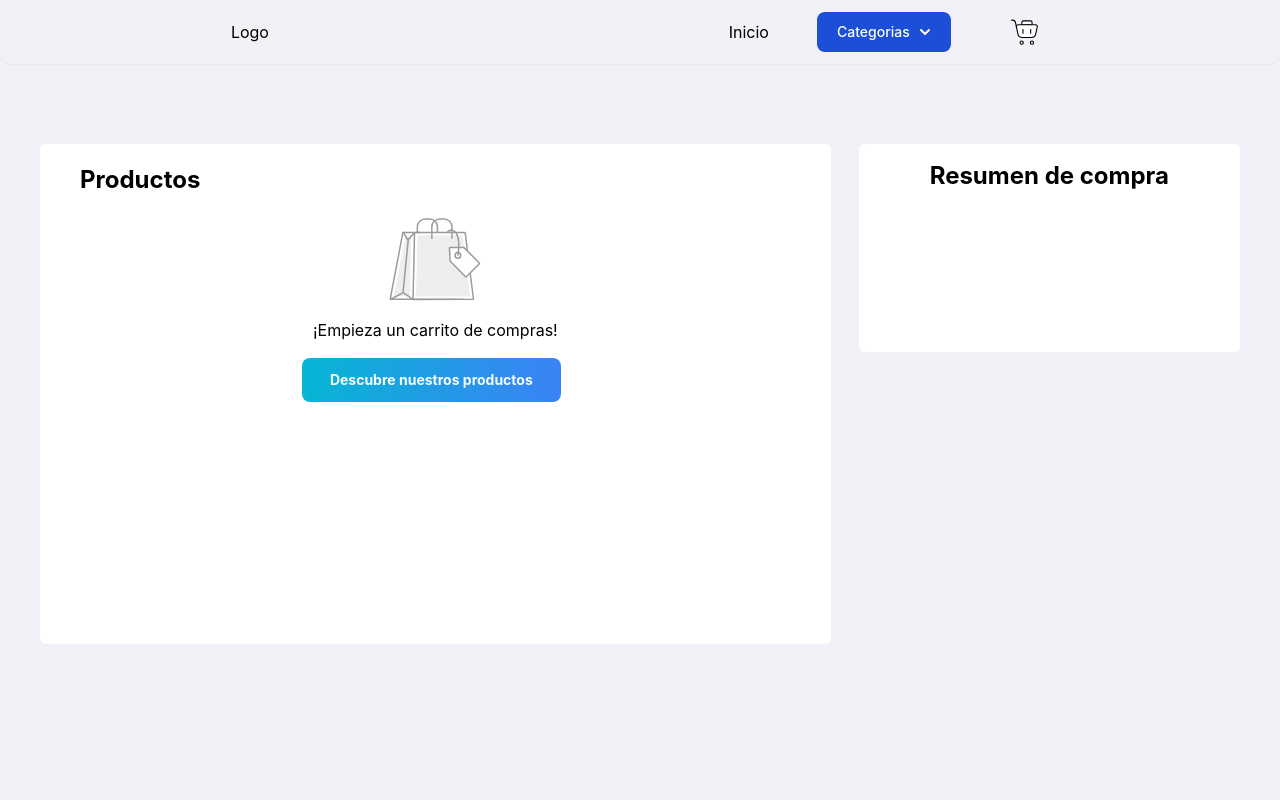
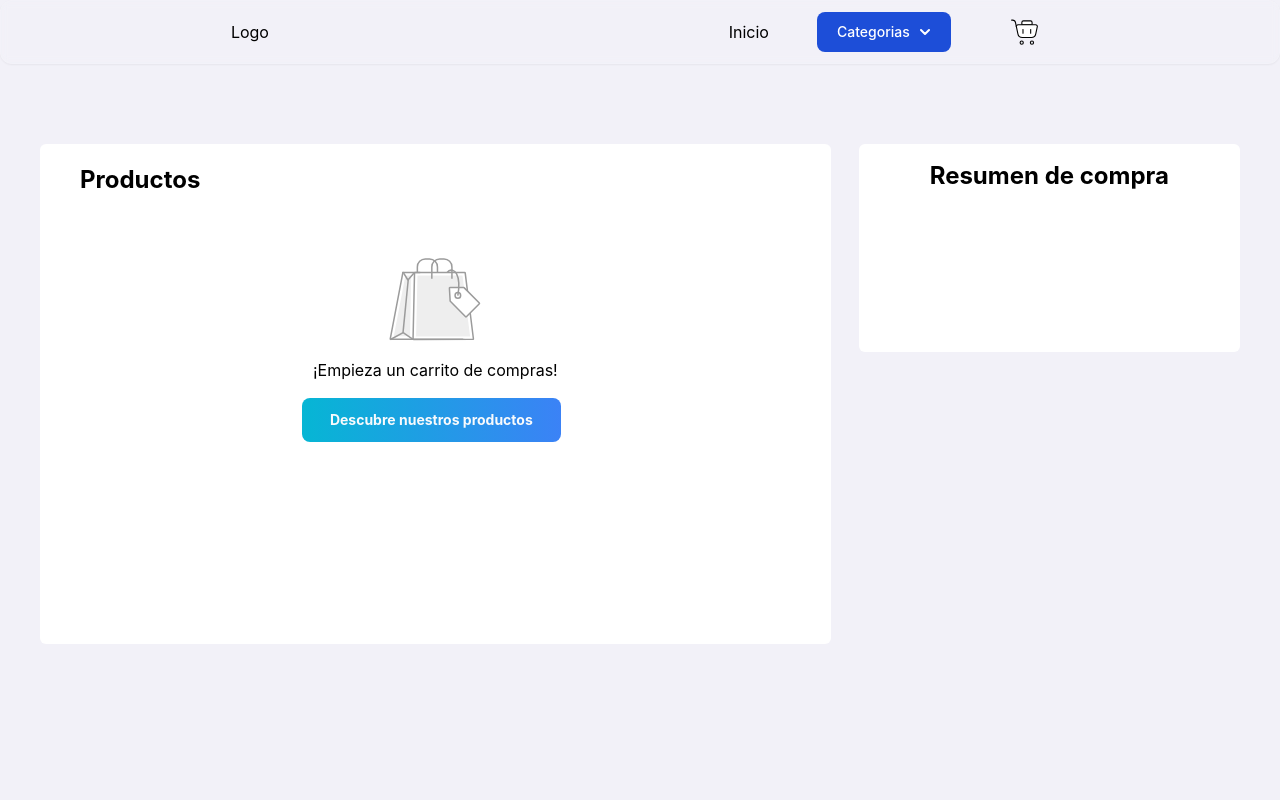
Before and after one commit to Franco-Amon-Maldonado/e-commerce-coder-react, a React app: page /carrito in a window 1280 px wide. Shown: the top 800 px of the page. Built offline with nearby package versions, Linux system fonts and the light colour scheme; the HTML template or start-up script is replaced by a standard one.

Commit message:
5/11/2023
-Estilo carrito vacio

```diff
--- a/src/components/CarritoVacio/CarritoVacio.jsx
+++ b/src/components/CarritoVacio/CarritoVacio.jsx
@@ -3,7 +3,7 @@ import SvgCarritoVacio from './SvgCarritoVacio'
 
 function CarritoVacio() {
 	return (
-		<div className="flex flex-col justify-center items-center gap-4">
+		<div className="flex flex-col mt-10 justify-center items-center gap-4">
 			<SvgCarritoVacio />
 			<h3 className="text-center">¡Empieza un carrito de compras!</h3>
 			<Link
```
